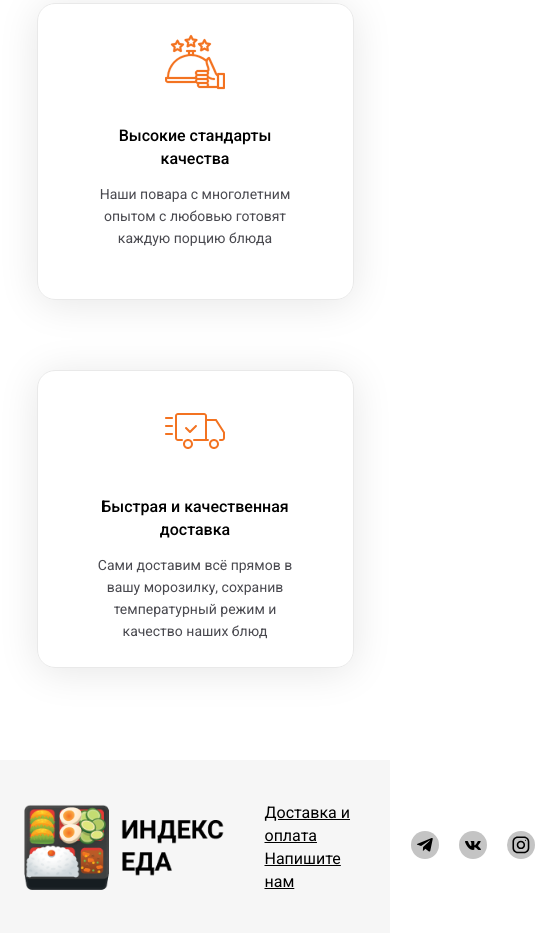
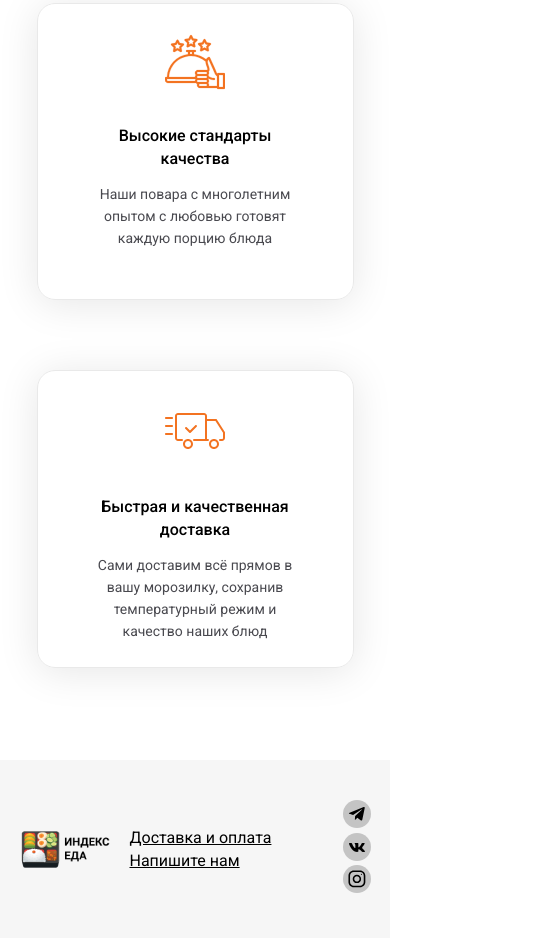
Before and after one commit to koltsun-nIkitos/index-eda, a plain HTML site: page index.html in a window 390 px wide. Shown: the part 6093-7031 px from the top of the page, 535 px wide, since content can reach past the window. Drawn offline with nearby package versions, Linux system fonts and the light colour scheme.

Commit message:
Add files via upload

```diff
--- a/css/style.css
+++ b/css/style.css
@@ -2,9 +2,19 @@
     box-sizing: border-box;
 }
 
-body{
+html{
+    width: 100%;
+    max-width: 100%;
+    overflow-x: hidden;
+}
+
+body
+  {
+    width: 100%;
+    max-width: 100%;
+    overflow-x: hidden;
     font-family: 'Roboto', sans-serif;
-}
+  }
 
 .container{
     max-width: 1194px;
@@ -559,6 +569,11 @@ body{
     text-decoration: none;
 }
 
+@media (max-width: 1440px) {
+    .container{
+        max-width: 960px;
+    }
+}
 @media(max-width: 1200px){
     .container{
         max-width: 960px;
@@ -672,6 +687,26 @@ body{
     }
 }
 
+@media(max-width: 510px){
+    .slider-buttons{
+        bottom: 10px;
+        right: 25%;
+        left: 36%;
+    }
+    .footer-logo{
+        width: 90px;
+        margin-right: 20px;
+    }
+    .social-links{
+        flex-direction: column;
+    }
+    .social-link{
+        margin-left: 0;
+    }
+}
+
+
+
 @media(max-width: 320px){
     .logo-image{
         width: 90px;
@@ -698,11 +733,6 @@ body{
         max-width: 208px;
         text-align: center;
         margin-bottom: 25px;
-    }
-    .slider-buttons{
-        bottom: 10px;
-        right: 50%;
-        left: 31%;
     }
     .button-default{
         text-align: center;
@@ -735,7 +765,5 @@ body{
         width: 90px;
         margin-right: 10px;
     }
-    .social-links{
-        flex-direction: column;
-    }
+
 }
```
